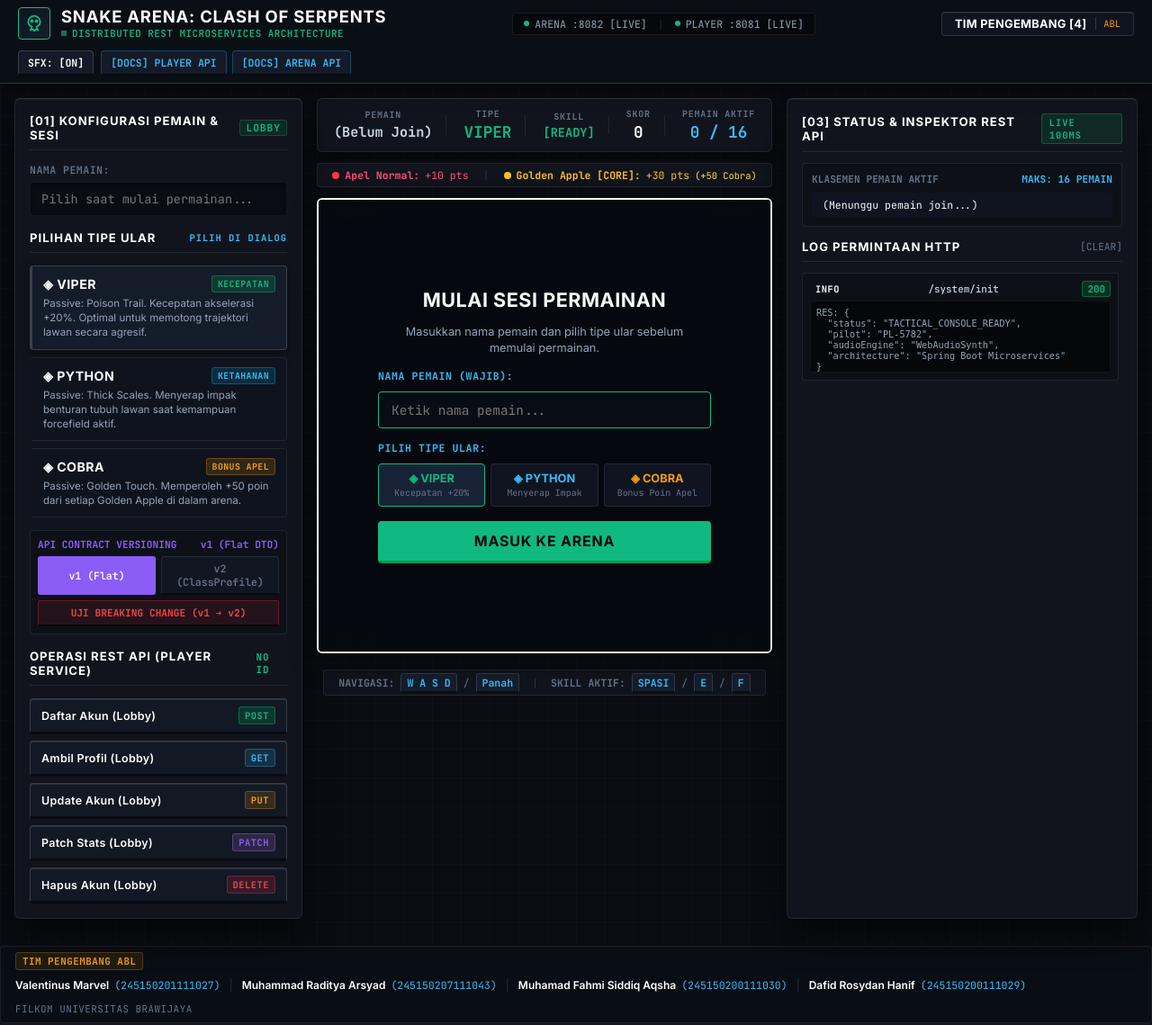
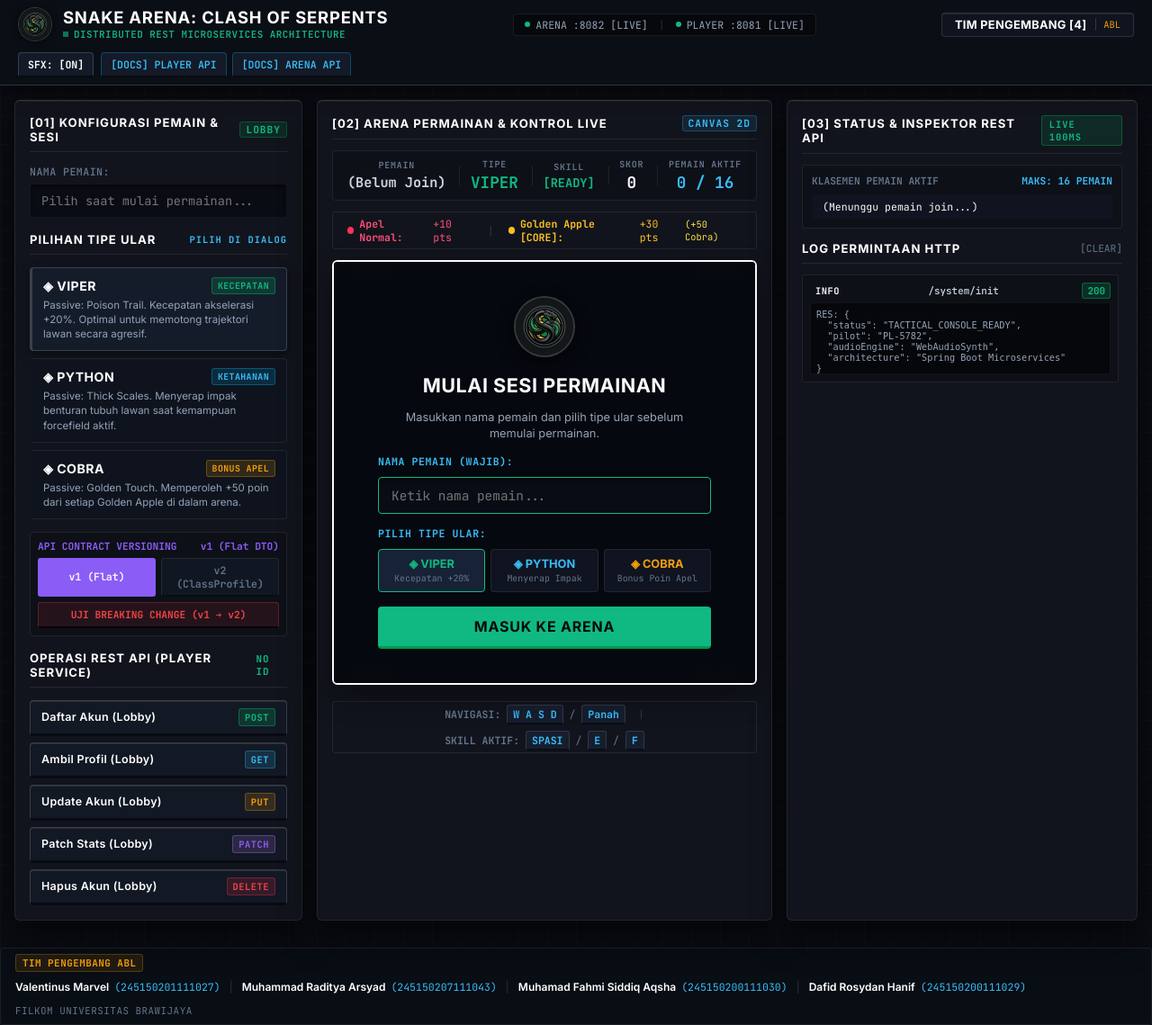
Before and after one commit to ValentinusMarvel/snake-arena-microservices, a Spring Boot app: page / in a window 1280 px wide. Shown: the whole page at 90% size. Run offline with Spring Boot 4, Linux system fonts and the light colour scheme; data that the repository does not hold is empty.

Commit message:
feat(ui): add module 02 header and integrate bespoke serpent emblem logo

```diff
--- a/arena-service/src/main/resources/static/index.html
+++ b/arena-service/src/main/resources/static/index.html
@@ -4,6 +4,7 @@
     <meta charset="UTF-8">
     <meta name="viewport" content="width=device-width, initial-scale=1.0, maximum-scale=1.0, user-scalable=no">
     <title>Snake Arena: Clash of Serpents | Enterprise Microservices Game</title>
+    <link rel="icon" type="image/jpeg" href="assets/logo.jpg">
     <link rel="preconnect" href="https://fonts.googleapis.com">
     <link rel="preconnect" href="https://fonts.gstatic.com" crossorigin>
     <link href="https://fonts.googleapis.com/css2?family=Inter:wght@400;500;600;700&family=JetBrains+Mono:wght@400;500;600;700&display=swap" rel="stylesheet">
@@ -87,16 +88,42 @@
         }
 
         .brand-emblem {
-            width: 36px;
-            height: 36px;
-            background: linear-gradient(135deg, #0e141f, #161e2d);
-            border: 1px solid var(--tactical-emerald);
-            border-radius: 4px;
+            width: 38px;
+            height: 38px;
+            border-radius: 50%;
+            overflow: hidden;
+            border: 1px solid var(--border-highlight);
+            background: #0f131a;
             display: flex;
             align-items: center;
             justify-content: center;
-            inset 0 1px 0 rgba(255, 255, 255, 0.2);
-            color: var(--tactical-emerald);
+            flex-shrink: 0;
+            box-shadow: 0 2px 8px rgba(0, 0, 0, 0.4);
+        }
+
+        .brand-logo-img {
+            width: 100%;
+            height: 100%;
+            object-fit: cover;
+            display: block;
+        }
+
+        .overlay-logo-container {
+            width: 68px;
+            height: 68px;
+            border-radius: 50%;
+            overflow: hidden;
+            border: 2px solid var(--border-highlight);
+            box-shadow: 0 6px 18px rgba(0, 0, 0, 0.6);
+            margin-bottom: 4px;
+            background: #0f131a;
+        }
+
+        .overlay-logo-img {
+            width: 100%;
+            height: 100%;
+            object-fit: cover;
+            display: block;
         }
 
         .brand-title h1 {
@@ -727,12 +754,10 @@
             display: flex;
             align-items: center;
             justify-content: space-between;
-            background: var(--bg-chassis);
+            background: var(--bg-inset);
             border: 1px solid var(--border-chassis);
-            border-top: 1px solid var(--border-highlight);
-            border-radius: 6px;
-            padding: 10px 18px;
-            box-shadow: 0 8px 24px rgba(0, 0, 0, 0.5);
+            border-radius: 4px;
+            padding: 8px 16px;
         }
 
         .hud-stat {
@@ -1232,11 +1257,7 @@
     <header>
         <div class="brand-container">
             <div class="brand-emblem">
-                <svg width="20" height="20" viewBox="0 0 24 24" fill="none" stroke="currentColor" stroke-width="2.2" stroke-linecap="round" stroke-linejoin="round">
-                    <path d="M12 2c-4 0-8 3.5-8 8 0 3 2 5.5 5 6.5L7 21l3-1 2 2 2-2 3 1-2-4.5c3-1 5-3.5 5-6.5 0-4.5-4-8-8-8z"/>
-                    <circle cx="9" cy="9" r="1.2" fill="currentColor"/>
-                    <circle cx="15" cy="9" r="1.2" fill="currentColor"/>
-                </svg>
+                <img src="assets/logo.jpg" alt="Snake Arena Logo" class="brand-logo-img">
             </div>
             <div class="brand-title">
                 <h1>SNAKE ARENA: CLASH OF SERPENTS</h1>
@@ -1405,7 +1426,12 @@
         </div>
 
         <!-- Center Column: Arena HUD & Monitor Canvas -->
-        <div class="arena-container">
+        <div class="arena-container chassis-panel">
+            <div class="module-header" style="width: 100%;">
+                <span>[02] ARENA PERMAINAN & KONTROL LIVE</span>
+                <span class="module-index" style="color:var(--cyber-cyan); background:rgba(56,189,248,0.1); border:1px solid rgba(56,189,248,0.25);">CANVAS 2D</span>
+            </div>
+
             <div class="arena-hud">
                 <div class="hud-stat">
                     <span class="hud-label">PEMAIN</span>
@@ -1454,6 +1480,9 @@
 
                 <!-- Tactical Start / Respawn Screen -->
                 <div class="game-overlay" id="gameOverlay">
+                    <div class="overlay-logo-container">
+                        <img src="assets/logo.jpg" alt="Snake Arena Logo" class="overlay-logo-img">
+                    </div>
                     <h2 id="overlayTitle">MULAI SESI PERMAINAN</h2>
                     <p id="overlaySubtitle" style="color:var(--text-body); font-size:0.8rem; max-width:340px; line-height:1.4;">
                         Masukkan nama pemain dan pilih tipe ular sebelum memulai permainan.
```
Also changed, not shown: frontend/index.html (+47 -18 lines), arena-service/src/main/resources/static/assets/logo.jpg (added), frontend/assets/logo.jpg (added).
